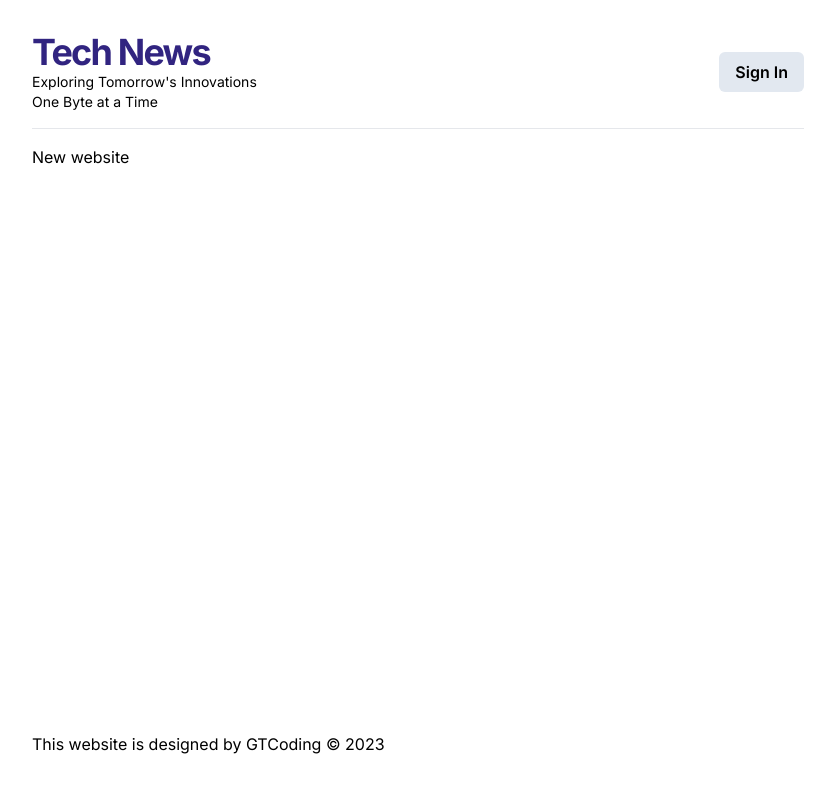
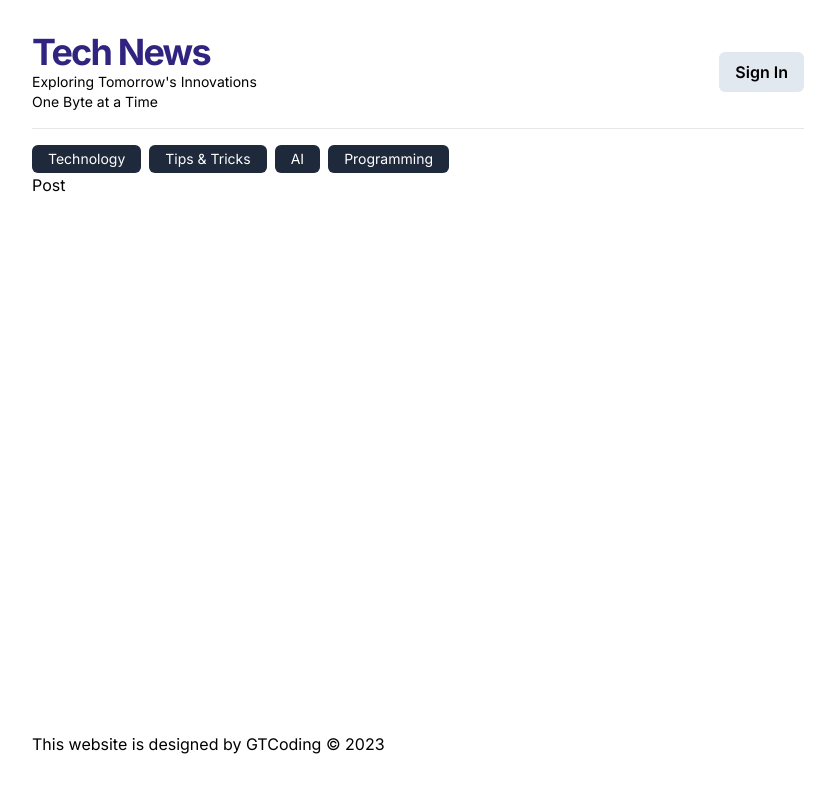
Before and after one commit to Raihanhn/Fullstack_Teach-news, a Next.js app: page / in a window 1280 px wide. Shown: the top 792 px of the page, without its empty margins (222-1057 px from the left). Built offline with nearby package versions, Linux system fonts and the light colour scheme.

Commit message:
categoriesList added

```diff
--- a/app/page.tsx
+++ b/app/page.tsx
@@ -1,3 +1,10 @@
+import CategoriesList from "@/components/CategoriesList";
+
 export default function Home() {
-  return <div className="">New website</div>;
+  return (
+    <>
+      <CategoriesList />
+      <div className="">Post</div>
+    </>
+  );
 }
--- /dev/null
+++ b/components/CategoriesList.tsx
@@ -0,0 +1,20 @@
+import React from "react";
+import { categoriesData } from "@/data";
+import Link from "next/link";
+
+export default function CategoriesList() {
+  return (
+    <div className="flex gap-2 text-sm flex-wrap">
+      {categoriesData &&
+        categoriesData.map((category) => (
+          <Link
+            key={category.id}
+            className="px-4 py-1 rounded-md bg-slate-800 text-white cursor-pointer"
+            href={`/categories/${category.name}`}
+          >
+            {category.name}{" "}
+          </Link>
+        ))}
+    </div>
+  );
+}
--- /dev/null
+++ b/data.ts
@@ -0,0 +1,18 @@
+export const categoriesData = [
+  {
+    id: "1",
+    name: "Technology",
+  },
+  {
+    id: "2",
+    name: "Tips & Tricks",
+  },
+  {
+    id: "3",
+    name: "AI",
+  },
+  {
+    id: "4",
+    name: "Programming",
+  },
+];
```
